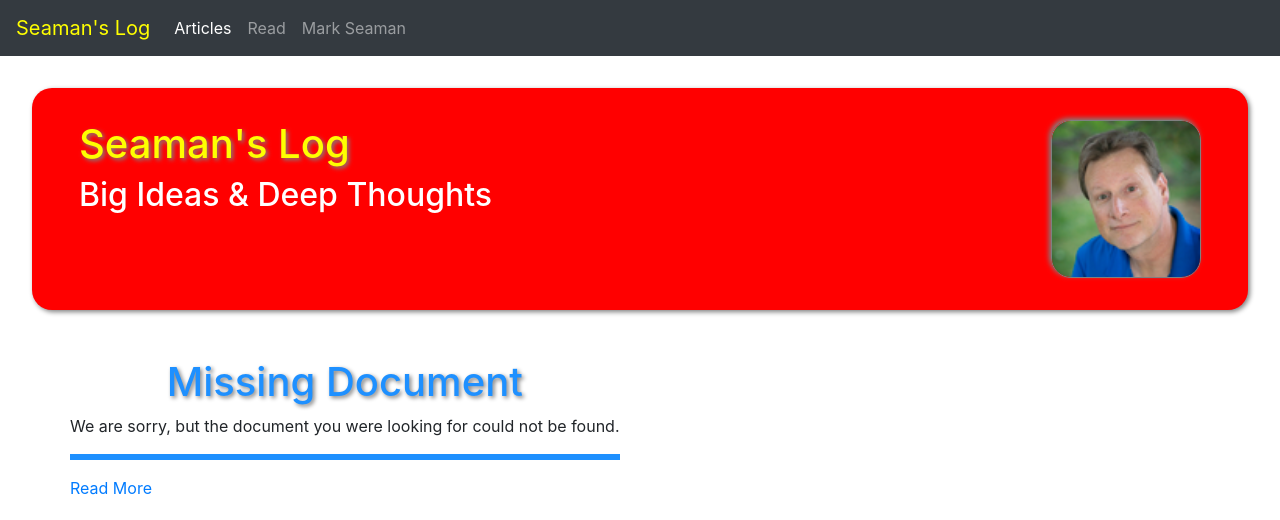
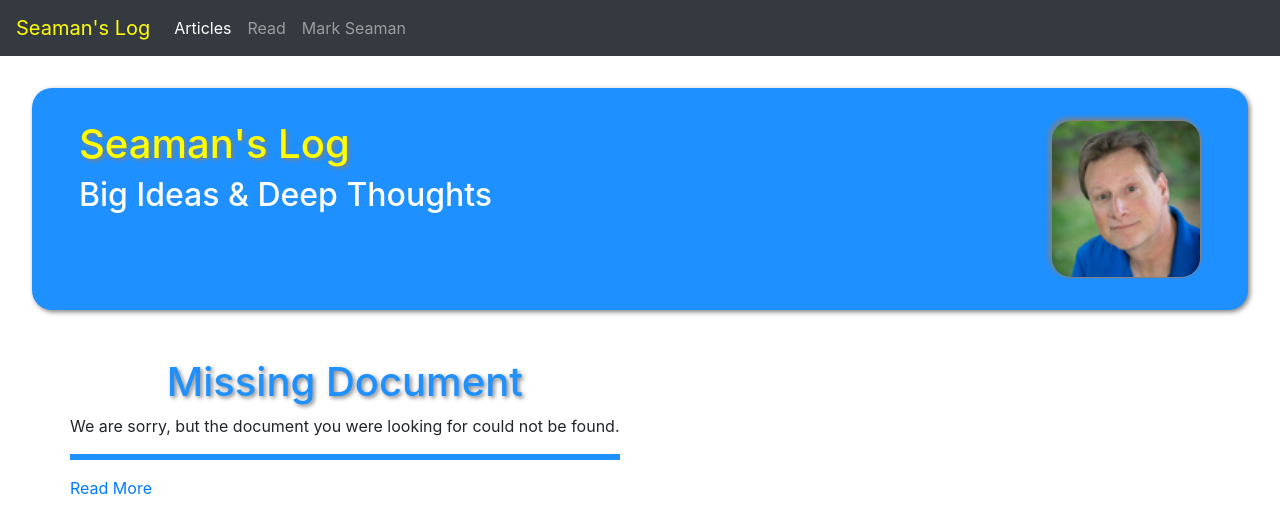
Before and after one commit to Mark-Seaman/Sensei-2019, a Django app: page /seamanslog in a window 1280 px wide. Shown: the top 520 px of the page. Run offline with Django 3.2, Linux system fonts and the light colour scheme; some libraries are stand-ins or nearby versions.

Commit message:
Restore header color

```diff
--- a/static/css/guide.css
+++ b/static/css/guide.css
@@ -35,7 +35,7 @@ footer img {
 }
 
 header {
-    background-color: red;
+    background-color: dodgerblue;
     border-radius: 20px;
     box-shadow: 2px 2px 5px grey;
     margin: 2em;
```
